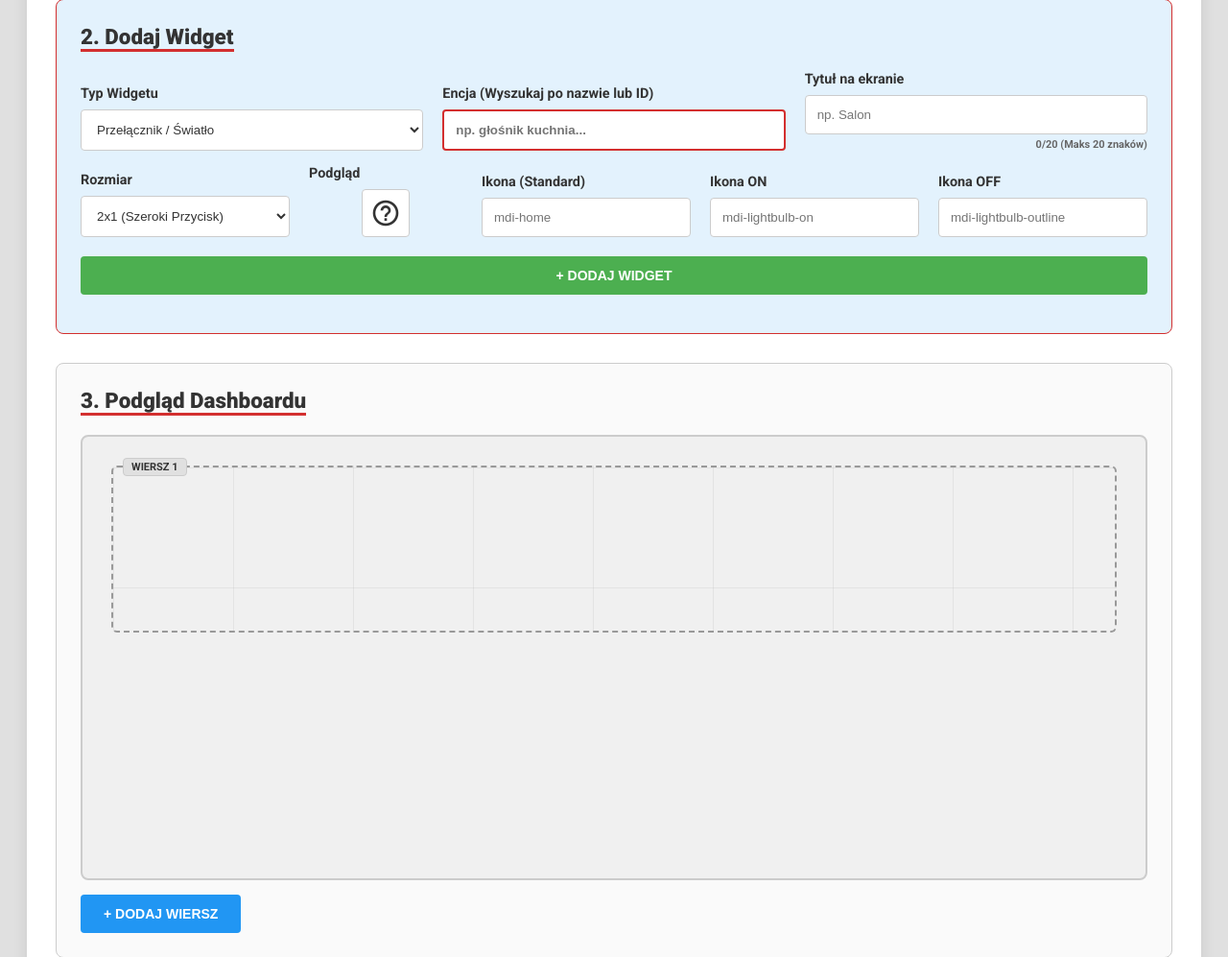
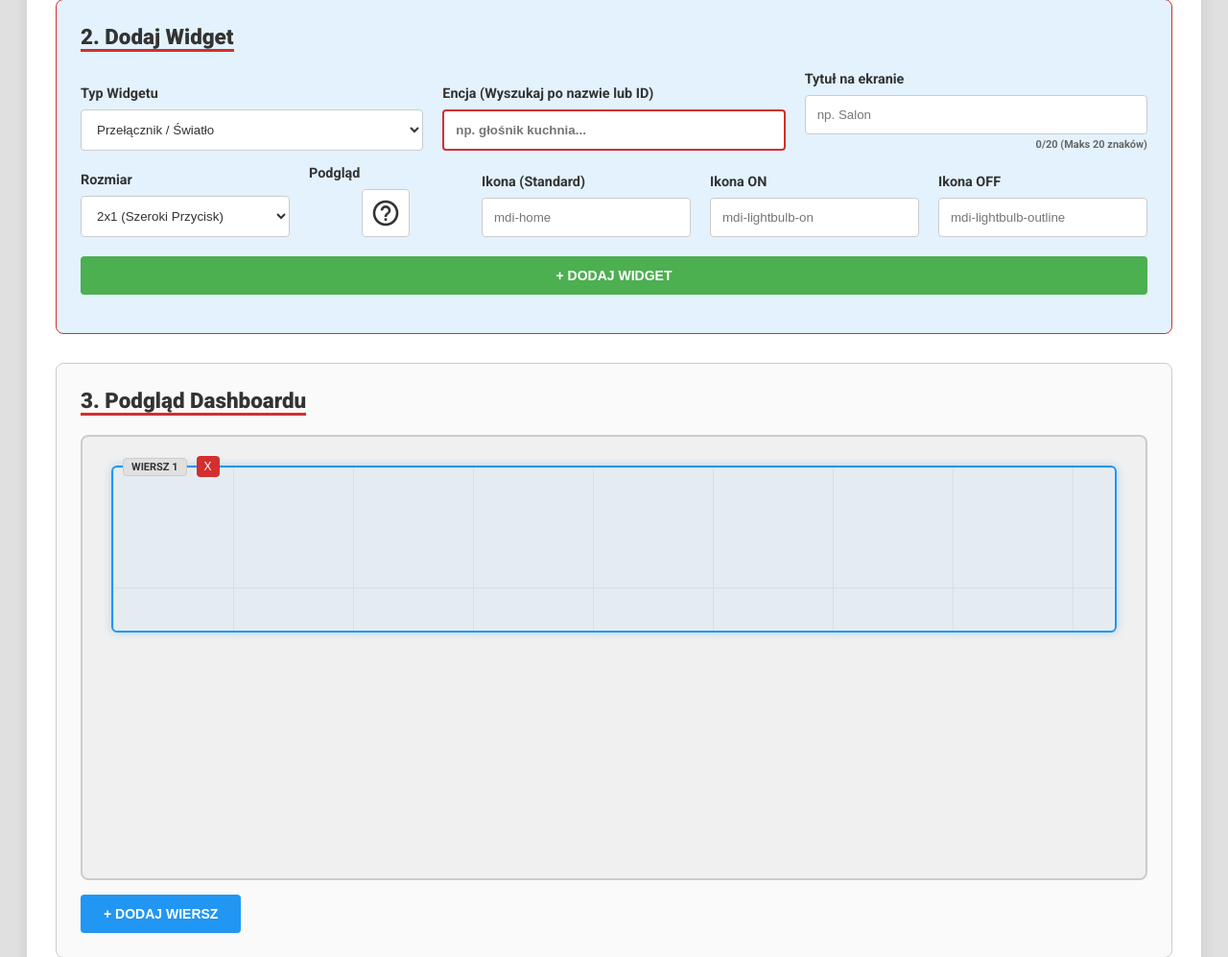
Before and after one commit to Adam7411/joan_generator, a Flask app: page / in a window 1280 px wide. Shown: the part 455-1452 px from the top of the page at 96% size. Run offline with Flask 3, Linux system fonts and the light colour scheme; some libraries are stand-ins or nearby versions.

Commit message:
Update index.html

```diff
--- a/joan_generator/templates/index.html
+++ b/joan_generator/templates/index.html
@@ -5,11 +5,9 @@
     <meta name="viewport" content="width=device-width, initial-scale=1.0">
     <title>Joan 6 E-Ink Generator (Final Monster Edition)</title>
 
-    <!-- 1. BIBLIOTEKI ZEWNĘTRZNE -->
     <link href="https://cdn.jsdelivr.net/npm/@mdi/font@7.2.96/css/materialdesignicons.min.css" rel="stylesheet">
     <link href="https://fonts.googleapis.com/css2?family=Roboto:wght@400;700;900&display=swap" rel="stylesheet">
 
-    <!-- 2. INICJALIZACJA MOTYWU -->
     <script>
         (function() {
             try {
@@ -40,11 +38,24 @@
         .section { background: var(--bg-section); padding: 25px; border-radius: 8px; border: 1px solid var(--border); margin-bottom: 30px; }
         .section-title { font-size: 1.4em; font-weight: 900; border-bottom: 3px solid var(--accent); display: inline-block; margin-bottom: 20px; color: var(--text-main); }
 
+        /* File Info i Link Box */
         .file-path-info { background-color: var(--link-bg); color: var(--link-color); border: 1px solid var(--border); padding: 20px; margin-bottom: 20px; border-radius: 6px; font-family: monospace; }
         .file-info-block { margin-bottom: 15px; border-bottom: 1px solid rgba(0,0,0,0.1); padding-bottom: 15px; }
-        .file-info-block:last-child { border: none; padding-bottom: 0; margin-bottom: 0; }
         .file-path-info strong { display: block; margin-bottom: 5px; color: var(--text-main); }
         .file-path-info code { display: block; background: rgba(255,255,255,0.4); padding: 8px; border-radius: 4px; font-weight: bold; }
+
+        /* Ramka dla linku (widoczność w dark mode) */
+        .link-box {
+            background-color: #ffffff;
+            border: 2px solid var(--accent);
+            padding: 10px;
+            border-radius: 4px;
+            display: inline-block;
+            color: #000000;
+            font-weight: bold;
+            margin-top: 5px;
+        }
+        .link-box a { color: #0277bd; text-decoration: underline; font-size: 16px; }
 
         .add-widget-box { background: var(--highlight); padding: 25px; border-radius: 8px; border: 1px solid var(--accent); margin-bottom: 30px; }
         .add-widget-box.editing { border: 3px solid #ff9800; background: rgba(255, 152, 0, 0.15); }
@@ -60,9 +71,10 @@
         .btn-gen { background: var(--accent); width: 100%; font-size: 20px; padding: 15px; margin-top: 20px; }
         .btn-cancel { background: #757575; }
         .btn-row { background: #2196f3; margin-top: 15px; }
+        .btn-del-row { background: #d32f2f; padding: 4px 8px; font-size: 12px; margin-left: 10px; border-radius: 4px; cursor: pointer; color: white; border: none; }
         .btn-import { background: #ff9800; color: white; margin-top: 10px; }
 
-        /* PODGLĄD E-INK Z KRATOWNICĄ */
+        /* PODGLĄD Z KRATOWNICĄ */
         .preview-area {
             background: var(--preview-bg);
             padding: 30px;
@@ -73,21 +85,22 @@
         }
 
         .eink-row {
-            display: flex;
-            gap: 8px;
-            margin-bottom: 15px;
-            padding: 15px;
-            border: 2px dashed #999;
-            border-radius: 6px;
-            min-height: 140px;
-            align-items: flex-end;
-            position: relative;
-            /* KRATOWNICA TŁA */
+            display: flex; gap: 8px; margin-bottom: 15px; padding: 15px;
+            border: 2px dashed #999; border-radius: 6px; min-height: 140px;
+            align-items: flex-end; position: relative;
             background-image: linear-gradient(to right, rgba(0,0,0,0.05) 1px, transparent 1px), linear-gradient(to bottom, rgba(0,0,0,0.05) 1px, transparent 1px);
-            background-size: 125px 125px; /* ~117px widget + gap */
+            background-size: 125px 125px;
+            transition: border-color 0.3s, box-shadow 0.3s;
+        }
+        /* Podświetlenie aktywnego wiersza */
+        .eink-row.row-active {
+            border: 2px solid #2196f3;
+            box-shadow: 0 0 10px rgba(33, 150, 243, 0.3);
+            background-color: rgba(33, 150, 243, 0.05);
         }
 
-        .row-label { position: absolute; top: -10px; left: 10px; font-size: 11px; background: var(--bg-body); padding: 2px 8px; color: var(--text-main); border: 1px solid var(--border); border-radius: 4px; font-weight: bold; }
+        .row-controls { position: absolute; top: -12px; left: 10px; display: flex; align-items: center; }
+        .row-label { font-size: 11px; background: var(--bg-body); padding: 2px 8px; color: var(--text-main); border: 1px solid var(--border); border-radius: 4px; font-weight: bold; }
 
         .widget-wrapper { display: flex; flex-direction: column; align-items: center; margin-right: 0; position: relative; flex-shrink: 0; }
         .ew-type-label { font-size: 10px; text-transform: uppercase; color: var(--text-main); margin-bottom: 4px; font-weight: bold; opacity: 0.7; text-align: center; }
@@ -99,7 +112,8 @@
             box-shadow: 4px 4px 0px rgba(0,0,0,0.25); transition: transform 0.1s; flex-shrink: 0; overflow: hidden;
         }
         .eink-widget:hover { transform: translateY(-3px); z-index: 10; border-color: var(--accent); }
-        .eink-widget.editing { border: 3px dashed #ff9800; transform: scale(1.03); z-index: 20; }
+        /* Podświetlenie edytowanego widgetu */
+        .eink-widget.editing { border: 4px solid #ff9800; transform: scale(1.05); z-index: 20; box-shadow: 0 0 15px rgba(255, 152, 0, 0.5); }
 
         .ew-title { font-weight: 900; font-size: 13px; text-align: center; width: 100%; line-height: 1.2; margin-top: 12px; margin-bottom: 2px; white-space: normal; text-transform: uppercase; pointer-events: none; }
         .ew-icon { font-size: 38px; display: block; margin: 2px 0; pointer-events: none; }
@@ -136,7 +150,7 @@
                 <div class="flex-col">
                     <label data-i18n="lbl_grid">Układ Siatki (Smart Grid)</label>
                     <select id="grid-preset" onchange="applyGrid()">
-                        <option value="4x8" data-i18n="grid_std_plus" selected>Standard+ (3 kolumny x 8 wierszy)</option>
+                        <option value="4x8" data-i18n="grid_std_plus" selected>Standard+ (3 kolumny x 8 wierszy) - DOMYŚLNY</option>
                         <option value="4x6" data-i18n="grid_std">Standard (3 kolumny x 6 wierszy)</option>
                         <option value="4x4" data-i18n="grid_large">Duży (4 kolumny x 4 wiersze)</option>
                         <option value="4x6m" data-i18n="grid_med">Średni (4 kolumny x 6 wierszy)</option>
@@ -267,7 +281,9 @@
                 </div>
                 <div class="file-info-block">
                     <strong data-i18n="lbl_open_link">2. Uruchom ponownie AppDaemon i sprawdź:</strong>
-                    <a href="http://[HOST]:5050/{{ dash_name }}" id="dashboard-link" target="_blank">http://[HOST]:5050/{{ dash_name }}</a>
+                    <div class="link-box">
+                        <a href="http://[HOST]:5050/{{ dash_name }}" id="dashboard-link" target="_blank">http://[HOST]:5050/{{ dash_name }}</a>
+                    </div>
                 </div>
             </div>
             <textarea class="output" readonly>{{ generated_yaml }}</textarea>
@@ -275,7 +291,7 @@
         {% endif %}
     </div>
 
-    <!-- LOGIKA -->
+    <!-- LOGIKA JS -->
     <script>
         const entitiesData = {{ entities | tojson | safe }};
         let rows = [[]];
@@ -331,13 +347,13 @@
             }
         };
 
-        // Mapa Smart Logic - Słowa kluczowe i ikony
         const SMART_MAP = {
             'light': { type: 'switch', size: '(2x1)', iconOn: 'mdi-lightbulb-on', iconOff: 'mdi-lightbulb-outline' },
             'switch': { type: 'switch', size: '(2x1)', iconOn: 'mdi-toggle-switch', iconOff: 'mdi-toggle-switch-off' },
             'cover': { type: 'cover', size: '(2x1)', iconOn: 'mdi-window-shutter-open', iconOff: 'mdi-window-shutter' },
+            'garage': { type: 'cover', size: '(2x1)', iconOn: 'mdi-garage-open', iconOff: 'mdi-garage' },
             'binary_sensor': { type: 'binary_sensor', size: '(1x1)', iconOn: 'mdi-checkbox-marked-circle', iconOff: 'mdi-checkbox-blank-circle-outline' },
-            'sensor': { type: 'sensor', size: '(1x1)', icon: 'mdi-eye' },
+            'sensor': { type: 'sensor', size: '(2x1)', icon: 'mdi-eye' }, // Smart Grid: 2x1 dla sensorów
             'media_player': { type: 'media_player', size: '(2x2)', icon: '' },
             'climate': { type: 'climate', size: '(2x2)', icon: '' },
             'lock': { type: 'lock', size: '(2x1)', iconOn: 'mdi-lock-open', iconOff: 'mdi-lock' },
@@ -348,16 +364,10 @@
             return str.normalize("NFD").replace(/[\u0300-\u036f]/g, "").toLowerCase();
         }
 
-        // Zmodyfikowane SearchEntities - teraz reaguje też na wpisywanie Tytułu (forceSmartTitle)
         function searchEntities(val, forceSmartTitle = false) {
             if (!val && !forceSmartTitle) return;
-
-            if (forceSmartTitle) {
-                runSmartLogic(val, true); // Analiza po tytule
-                return;
-            }
-
-            runSmartLogic(val, false); // Analiza po ID
+            if (forceSmartTitle) { runSmartLogic(val, true); return; }
+            runSmartLogic(val, false);
             const dl = document.getElementById('entity-list');
             dl.innerHTML = '';
             if (val.length < 2) return;
@@ -383,9 +393,9 @@
             const inputNorm = normalizeString(input);
             if (input.length < 3) return;
 
-            let conf = { type: 'sensor', size: '(1x1)', icon: 'mdi-eye' };
+            // Domyślnie 2x1 dla sensorów w Smart Logic
+            let conf = { type: 'sensor', size: '(2x1)', icon: 'mdi-eye' };
 
-            // Jeśli szukamy po ID encji (nie po tytule), sprawdź metadane
             if (!isTitleSearch) {
                 const ent = entitiesData.find(e => e.id === input) || { attributes: {} };
                 const dClass = (ent.attributes.device_class || '').toLowerCase();
@@ -393,11 +403,10 @@
                 if (SMART_MAP[domain]) conf = { ...SMART_MAP[domain] };
                 if (dClass === 'garage') conf = { type: 'cover', size: '(2x1)', iconOn: 'mdi-garage-open', iconOff: 'mdi-garage' };
                 if (dClass === 'door') conf = { type: 'binary_sensor', size: '(1x1)', iconOn: 'mdi-door-open', iconOff: 'mdi-door-closed' };
-                if (dClass === 'battery') conf = { type: 'sensor', size: '(1x1)', icon: 'mdi-battery' };
-                if (dClass === 'temperature') conf = { type: 'sensor', size: '(1x1)', icon: 'mdi-thermometer' };
+                if (dClass === 'battery') conf = { type: 'sensor', size: '(2x1)', icon: 'mdi-battery' };
+                if (dClass === 'temperature') conf = { type: 'sensor', size: '(2x1)', icon: 'mdi-thermometer' };
             }
 
-            // Analiza słów kluczowych (działa dla ID i Tytułu)
             const check = (keywords) => keywords.some(k => inputNorm.includes(k));
 
             if (check(['glosnik', 'speaker', 'audio', 'tv', 'odtwarzacz', 'radio'])) conf = SMART_MAP['media_player'];
@@ -408,20 +417,16 @@
             else if (check(['zamek', 'lock', 'rygiel'])) conf = SMART_MAP['lock'];
             else if (check(['drzwi', 'door', 'furtka'])) conf = { type: 'binary_sensor', size: '(1x1)', iconOn: 'mdi-door-open', iconOff: 'mdi-door-closed' };
             else if (check(['okno', 'window'])) conf = { type: 'binary_sensor', size: '(1x1)', iconOn: 'mdi-window-open-variant', iconOff: 'mdi-window-closed-variant' };
-            else if (check(['temp', 'therm'])) conf = { type: 'sensor', size: '(1x1)', icon: 'mdi-thermometer' };
-            else if (check(['wilg', 'humid'])) conf = { type: 'sensor', size: '(1x1)', icon: 'mdi-water-percent' };
+            else if (check(['temp', 'therm'])) conf = { type: 'sensor', size: '(2x1)', icon: 'mdi-thermometer' };
+            else if (check(['wilg', 'humid'])) conf = { type: 'sensor', size: '(2x1)', icon: 'mdi-water-percent' };
             else if (check(['pogoda', 'weather'])) conf = { type: 'switch', size: '(2x1)', iconOn: 'mdi-weather-cloudy', iconOff: 'mdi-weather-cloudy' };
 
-            // Aplikowanie logiki - tylko jeśli typy się zgadzają lub pole jest puste
-            const currentType = document.getElementById('w-type').value;
-
-            // Wymuszenie 2x1 dla układów Standard
+            // WYMUSZENIE 2x1 dla Standardowych siatek (chyba że to binary_sensor 1x1)
             const currentGrid = document.getElementById('grid-preset').value;
-            if ((currentGrid === '4x8' || currentGrid === '4x6') && conf.size === '(1x1)' && conf.type !== 'binary_sensor' && conf.type !== 'sensor') {
+            if ((currentGrid === '4x8' || currentGrid === '4x6') && conf.size === '(1x1)' && conf.type !== 'binary_sensor') {
                 conf.size = '(2x1)';
             }
 
-            // Jeśli to wyszukiwanie po tytule, aktualizuj tylko ikony
             if (isTitleSearch) {
                 if (conf.iconOn) document.getElementById('w-icon-on').value = conf.iconOn;
                 if (conf.iconOff) document.getElementById('w-icon-off').value = conf.iconOff;
@@ -430,11 +435,9 @@
                 return;
             }
 
-            // Jeśli to wyszukiwanie po ID - aktualizuj wszystko
             document.getElementById('w-type').value = conf.type;
             document.getElementById('w-size').value = conf.size;
 
-            // Formatowanie nazwy z ID
             if (!isTitleSearch) {
                 let name = input.split('.').pop();
                 name = name.replace(/_[lvr]\d+$/i, '').replace(/_state$/i, '').replace(/_/g, ' ');
@@ -453,7 +456,7 @@
 
         function applyGrid() {
             const val = document.getElementById('grid-preset').value;
-            const parts = val.replace('m','').split('x'); // 'm' from 4x6m
+            const parts = val.replace('m','').split('x');
             document.getElementById('h-cols').value = parts[0];
             document.getElementById('h-rows').value = parts[1];
             document.getElementById('form-cols').value = parts[0];
@@ -470,27 +473,6 @@
             document.getElementById('w-name').value = val.toUpperCase();
         }
 
-        function calculateRowWidth(row) {
-            let width = 0;
-            row.forEach(w => {
-                let cols = 2; // Default 2x1
-                if (w.size) {
-                    const parts = w.size.replace(/[()]/g, '').split('x');
-                    cols = parseInt(parts[0]) || 1;
-                }
-                // W układzie 4x8/4x6, widget 2x1 zajmuje tak naprawdę 2 sloty z 4 wirtualnych,
-                // ale wizualnie to 3 kolumny Joan.
-                // Wymóg użytkownika: "sztywno jak wybiorę 3x8 to nie zrobię 4x6".
-                // W Joan6 layout logiczny:
-                // 3x8 (Standard+) -> W kodzie columns: 4.
-                // Wiersz ma max width 6 (3 * 2x1).
-                // Jeśli w wierszu są 3 widgety 2x1 -> width = 6.
-                // Jeśli są 2 widgety 2x1 + 2 widgety 1x1 -> width = 6.
-                width += cols;
-            });
-            return width;
-        }
-
         function saveWidget() {
             const w = {
                 type: document.getElementById('w-type').value,
@@ -501,32 +483,23 @@
                 icon: document.getElementById('w-icon').value,
                 icon_on: document.getElementById('w-icon-on').value,
                 icon_off: document.getElementById('w-icon-off').value,
-                was_edited: true // Flaga edycji dla ochrony importu
+                was_edited: true
             };
             if(w.type === 'navigate') w.id = 'navigate.' + w.dash;
             if(w.type === 'spacer') w.id = 'spacer';
 
-            // WALIDACJA MIEJSCA W WIERSZU
+            // Sztywna walidacja siatki (Grid Enforcement)
             let targetRowIdx = editIdx ? editIdx.r : rows.length - 1;
             let currentRow = [...rows[targetRowIdx]];
-            if (editIdx) currentRow.splice(editIdx.w, 1); // Usuń stary przy edycji
+            if (editIdx) currentRow.splice(editIdx.w, 1);
 
-            // Oblicz szerokość nowego
             let newCols = 2;
             if (w.size) newCols = parseInt(w.size.replace(/[()]/g, '').split('x')[0]) || 1;
 
-            // Oblicz zajętość wiersza
-            // Dla Standard (4x..) max szerokość to wirtualnie 6 (bo 3 kolumny x szerokość 2).
-            // Ale w pliku joan columns: 4.
-            // W rzeczywistości wiersz w YAML to lista ID. AppDaemon układa je.
-            // Jeśli mamy 3 kolumny fizyczne, to limit to 3 elementy (jeśli 2x1) lub 6 elementów (jeśli 1x1).
-            // Uproszczenie: Limit to 3 "duże" sloty.
-
             const gridVal = document.getElementById('grid-preset').value;
-            let maxSlots = 3; // Domyślne 3 kolumny Joan
+            let maxSlots = 3; // Standard (3 kolumny Joan)
             if (gridVal === '4x4') maxSlots = 4; // Duży
 
-            // Przeliczamy na "połówki" (1x1 to 1, 2x1 to 2). Max szerokość Joan to ~6 jednostek 1x1.
             let currentRowWidth = 0;
             currentRow.forEach(item => {
                 let c = 2;
@@ -534,7 +507,8 @@
                 currentRowWidth += c;
             });
 
-            const maxUnits = maxSlots * 2; // 3 kolumny * 2 = 6 jednostek
+            // Przelicznik: 1 slot Joan = 2 jednostki szerokości w kodzie (dla Standard+)
+            const maxUnits = maxSlots * 2;
             if (currentRowWidth + newCols > maxUnits) {
                 alert(TRANSLATIONS[currentLang].alert_full);
                 return;
@@ -605,6 +579,7 @@
             updateIconPreview();
             updateTitleLimit();
             setTimeout(() => blockSmart = false, 500);
+            renderPreview(); // Odśwież podświetlenie wiersza
         }
 
         function cancelEdit() {
@@ -616,6 +591,7 @@
             document.getElementById('editor-title').innerText = t.sec_add;
             document.getElementById('btn-submit').innerText = t.btn_add;
             clearForm();
+            renderPreview(); // Odśwież podświetlenie wiersza
         }
 
         function clearForm() {
@@ -633,6 +609,15 @@
             rows[r].splice(w, 1);
             if(editIdx && editIdx.r === r && editIdx.w === w) cancelEdit();
             renderPreview();
+        }
+
+        function deleteRow(r) {
+            if(confirm("Usunąć cały wiersz?")) {
+                rows.splice(r, 1);
+                if(rows.length === 0) rows.push([]);
+                if(editIdx && editIdx.r === r) cancelEdit();
+                renderPreview();
+            }
         }
 
         function addRow() {
@@ -658,15 +643,32 @@
         function renderPreview() {
             const container = document.getElementById('preview-container');
             container.innerHTML = '';
+
+            // Ustal, który wiersz jest "aktywny" (edytowany lub ostatni)
+            const activeRowIndex = editIdx ? editIdx.r : rows.length - 1;
+
             rows.forEach((row, rI) => {
                 const rowDiv = document.createElement('div');
                 rowDiv.className = 'eink-row';
+                if(rI === activeRowIndex) rowDiv.classList.add('row-active');
 
-                const label = document.createElement('div');
+                const controls = document.createElement('div');
+                controls.className = 'row-controls';
+
+                const label = document.createElement('span');
                 label.className = 'row-label';
                 const txt = currentLang === 'pl' ? 'WIERSZ ' : 'ROW ';
                 label.innerText = txt + (rI + 1);
-                rowDiv.appendChild(label);
+                controls.appendChild(label);
+
+                // Przycisk usuwania wiersza
+                const delBtn = document.createElement('button');
+                delBtn.className = 'btn-del-row';
+                delBtn.innerText = 'X';
+                delBtn.onclick = () => deleteRow(rI);
+                controls.appendChild(delBtn);
+
+                rowDiv.appendChild(controls);
 
                 row.forEach((w, wI) => {
                     const wrapper = document.createElement('div');
@@ -724,23 +726,18 @@
             let currentDefKey = null;
             let currentDefLines = [];
 
-            // Parsowanie definicji (zachowanie surowego tekstu dla ochrony)
+            // Parsowanie definicji
             lines.forEach(line => {
-                const tr = line.trim();
                 if (line.match(/^\S+:/) && !line.startsWith('layout:') && !line.startsWith('global_parameters:')) {
-                    if (currentDefKey) {
-                        rawDefs[currentDefKey] = currentDefLines.join('\n');
-                    }
+                    if (currentDefKey) { rawDefs[currentDefKey] = currentDefLines.join('\n'); }
                     currentDefKey = line.split(':')[0].trim();
                     currentDefLines = [];
                 } else if (currentDefKey) {
-                    if (!line.startsWith('layout:') && !line.startsWith('#')) {
-                        currentDefLines.push(line);
-                    }
+                    if (!line.startsWith('layout:') && !line.startsWith('#')) { currentDefLines.push(line); }
                 }
             });
             if(currentDefKey) rawDefs[currentDefKey] = currentDefLines.join('\n');
-            rawImportedDefs = rawDefs; // Zapisz do globalnej zmiennej
+            rawImportedDefs = rawDefs;
 
             // Parsowanie layoutu
             lines.forEach(line => {
@@ -754,15 +751,9 @@
                         let id = wStr;
                         let size = '(2x1)';
                         const sizeMatch = wStr.match(/\(\d+x\d+\)/);
-                        if(sizeMatch) {
-                            size = sizeMatch[0];
-                            id = wStr.replace(size, '').trim();
-                        }
-                        let type = 'switch';
-                        let name = id;
-                        let icon = ''; let icon_on = ''; let icon_off = '';
+                        if(sizeMatch) { size = sizeMatch[0]; id = wStr.replace(size, '').trim(); }
+                        let type = 'switch'; let name = id; let icon = ''; let icon_on = ''; let icon_off = '';
 
-                        // Próbujemy wyciągnąć dane z surowej definicji dla podglądu
                         if(rawDefs[id]) {
                             const d = rawDefs[id];
                             const tMatch = d.match(/widget_type:\s*(.*)/);
@@ -786,9 +777,7 @@
                     });
                     newRows.push(rowData);
                 }
-                if(inLayout && tr.length > 0 && !tr.startsWith('-') && !tr.startsWith(' ') && !tr.startsWith('layout:')) {
-                    inLayout = false;
-                }
+                if(inLayout && tr.length > 0 && !tr.startsWith('-') && !tr.startsWith(' ') && !tr.startsWith('layout:')) { inLayout = false; }
             });
 
             if(newRows.length > 0) {
```
